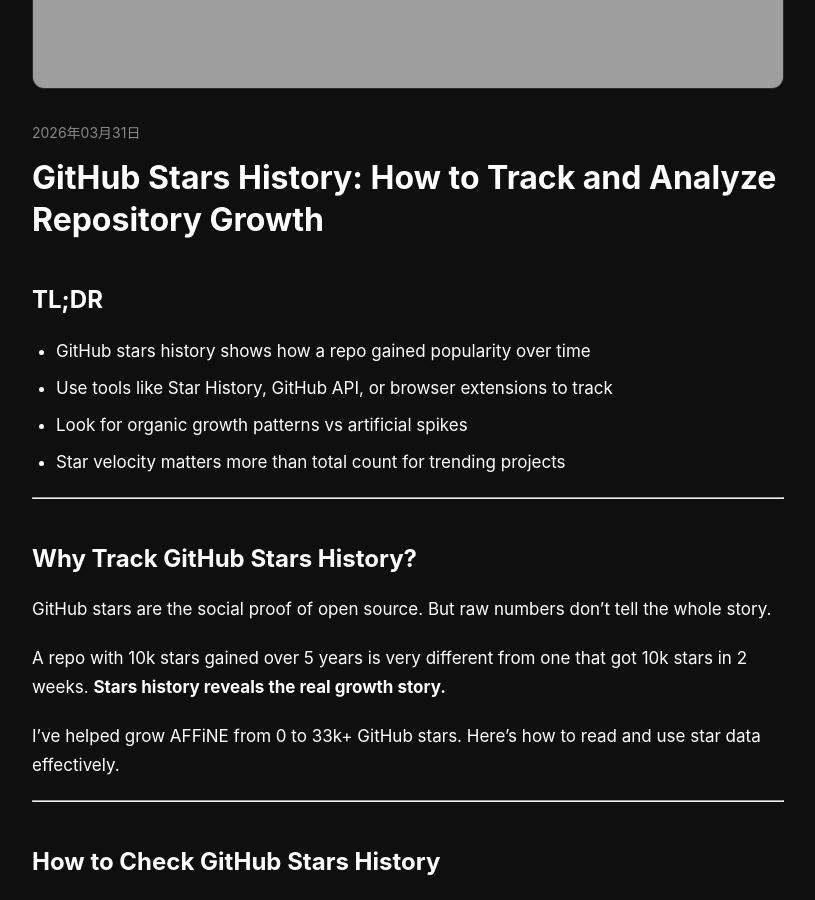
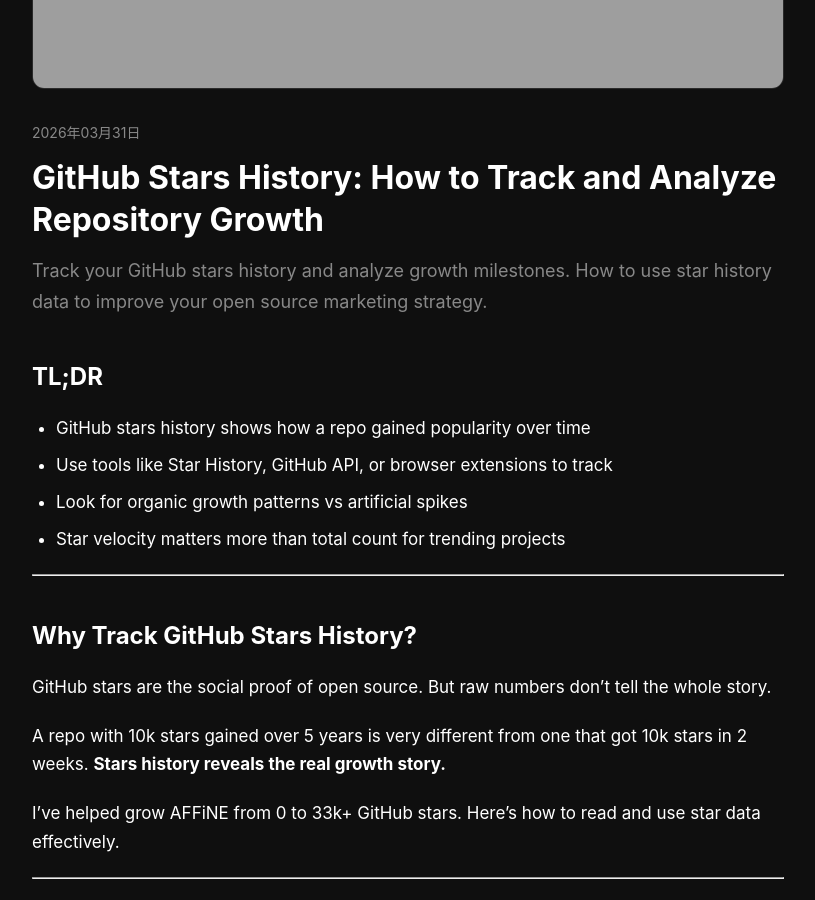
Before and after one commit to Gingiris/growth-tools, a Jekyll site: the page built from _posts/2026-03-31-github-stars-history.md, in a window 1280 px wide and 900 px high, scrolled down 587 px. Shown: the whole window, without its empty margins (232-1047 px from the left). Built offline with Jekyll 4.4.1, drawn with Linux system fonts in a browser that asks for light colours.

Commit message:
seo: add meta description to 2026-03-31-github-stars-history.md

```diff
--- a/_posts/2026-03-31-github-stars-history.md
+++ b/_posts/2026-03-31-github-stars-history.md
@@ -4,6 +4,7 @@ title: "GitHub Stars History: How to Track and Analyze Repository Growth"
 date: 2026-03-31
 canonical_url: https://gingiris.github.io/growth-tools/blog/2026/03/github-stars-history/
 image: "https://gingiris.github.io/growth-tools/assets/images/blog-github-history.jpg"
+description: "Track your GitHub stars history and analyze growth milestones. How to use star history data to improve your open source marketing strategy."
 ---
 ## TL;DR
 
```
